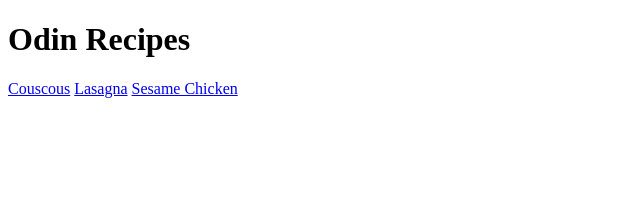
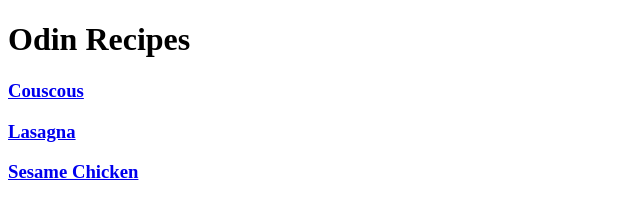
Before and after one commit to fitzellforce/odin-recipes, a plain HTML site: page index.html in a window 1280 px wide. Shown: the whole page, without its empty margins (0-640 px from the left). Drawn offline with Linux system fonts and the light colour scheme.

Commit message:
Put links inside of headings to improve appearance

```diff
--- a/index.html
+++ b/index.html
@@ -8,8 +8,8 @@
     <body>
         <h1>Odin Recipes</h1>
 
-        <a href="recipes/couscous.html">Couscous</a>
-        <a href="recipes/lasagna.html">Lasagna</a>
-        <a href="recipes/sesame-chicken.html">Sesame Chicken</a>
+        <h3><a href="recipes/couscous.html">Couscous</a></h3>
+        <h3><a href="recipes/lasagna.html">Lasagna</a></h3>
+        <h3><a href="recipes/sesame-chicken.html">Sesame Chicken</a></h3>
     </body>
 </html>
```
